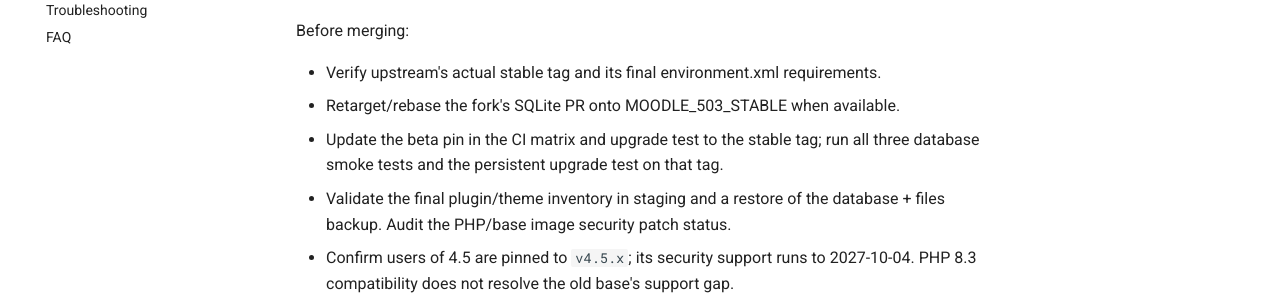
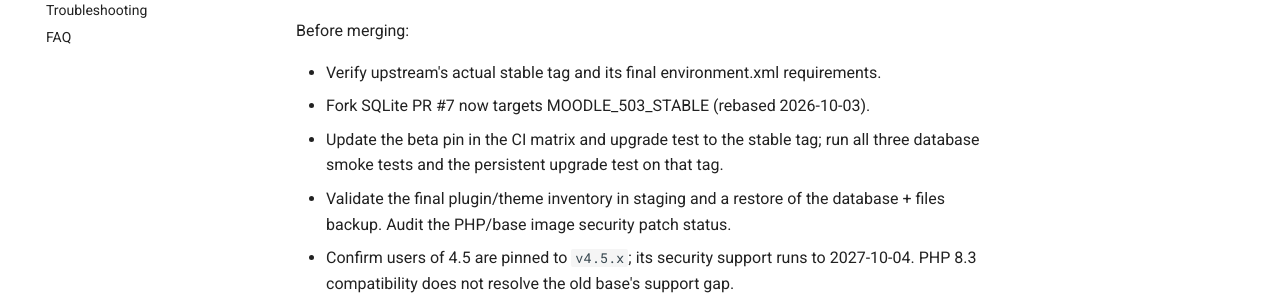
Before and after one commit to erseco/alpine-moodle, an MkDocs documentation site: the page built from docs/moodle-53-promotion.md, in a window 1280 px wide and 900 px high. Shown: the part 424-719 px from the top of the window. Built offline with MkDocs 1.6.1 and Material for MkDocs 9.7.7, drawn with Linux system fonts in a browser that asks for light colours; comment, search, counter and statistics services are not loaded.

Commit message:
Point the 5.3 SQLite patch notes at MOODLE_503_STABLE
ateeducacion/moodle#7 was rebased onto and retargeted to the upstream
5.3 stable branch.

```diff
--- a/docs/moodle-53-promotion.md
+++ b/docs/moodle-53-promotion.md
@@ -16,7 +16,7 @@ upstream 5.3 stable tag. No historical tags are rewritten or deleted by the PR.
 Before merging:
 
 - Verify upstream's actual stable tag and its final environment.xml requirements.
-- Retarget/rebase the fork's SQLite PR onto MOODLE_503_STABLE when available.
+- Fork SQLite PR #7 now targets MOODLE_503_STABLE (rebased 2026-10-03).
 - Update the beta pin in the CI matrix and upgrade test to the stable tag; run
   all three database smoke tests and the persistent upgrade test on that tag.
 - Validate the final plugin/theme inventory in staging and a restore of the
```
Also changed, not shown: 1 other file.
